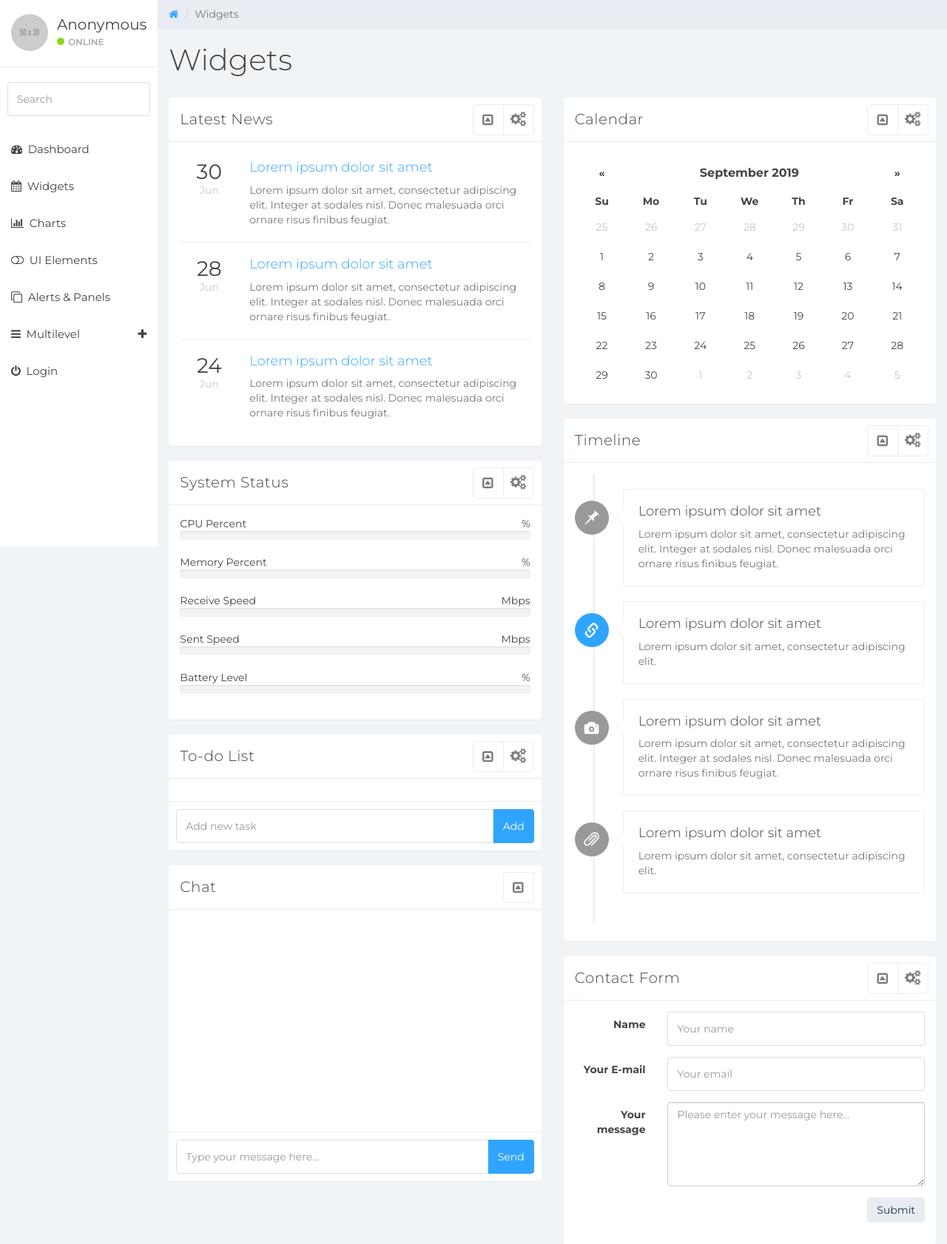
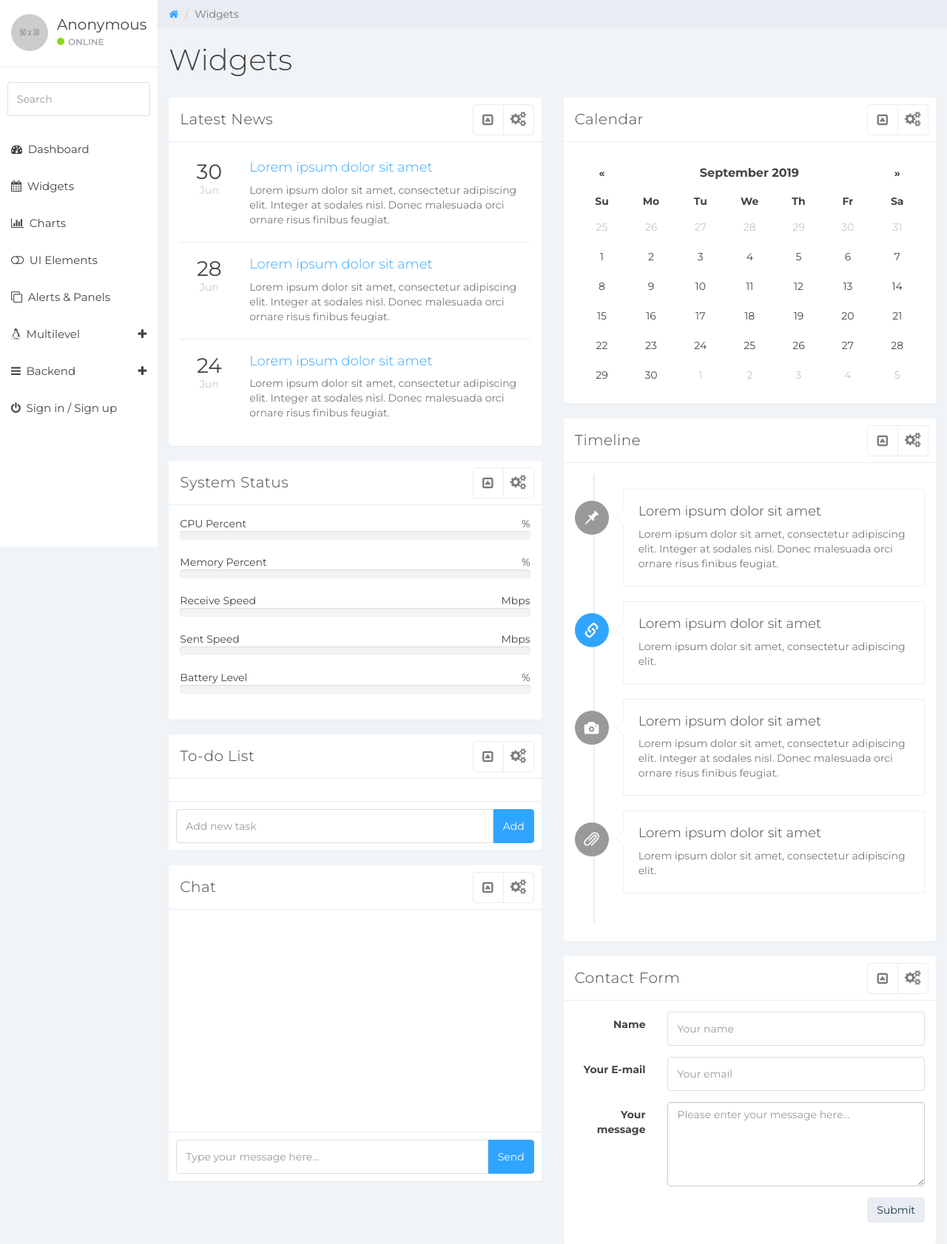
Before and after one commit to Berchem/DjangoDashboard, a Django app: template templates/widgets.html in a window 1280 px wide. Shown: the part 61-1743 px from the top of the page at 74% size. Run offline with Django 3.2, Linux system fonts and the light colour scheme; the template is opened without the code that fills it, so the values that code supplies are empty; grey boxes labelled with a size stand in for pictures from a placeholder-image service; some libraries are stand-ins or nearby versions.

Commit message:
[UPDATE] 20190904

```diff
--- a/Dashboard/urls.py
+++ b/Dashboard/urls.py
@@ -24,6 +24,8 @@
     # url('^login/$', views.login),
     url(r'^accounts/login/$', auth_views.login, name='login'),
     url(r'^accounts/logout/$', auth_views.logout, {'next_page': '/'}, name='logout'),
+    url(r'^accounts/signup/$', auth_views.logout, {'next_page': '/'}, name='logout'),
+
 
     url('^$', views.redirect),
     # url('^index/$', views.index),  # aka /
--- /dev/null
+++ b/Registration/views.py
@@ -0,0 +1,3 @@
+from django.shortcuts import render
+
+# Create your views here.
--- a/SystemUtil/models.py
+++ b/SystemUtil/models.py
@@ -144,6 +144,7 @@
     index = models.IntegerField(primary_key=True)
     item = models.TextField(blank=False, null=False)
     status = models.IntegerField(blank=False, null=False)
+    user = models.TextField(blank=True, null=True)
 
     class Meta:
         managed = False
--- a/static/js/widgets/chat.js
+++ b/static/js/widgets/chat.js
@@ -43,4 +43,4 @@
     })
 })
 
-setInterval("load('chat_status')","5000");
+$('.panel-body').animate({scrollTop: $('.chat-list').height()}, 100);
--- a/static/js/widgets/system-status.js
+++ b/static/js/widgets/system-status.js
@@ -1,6 +1,6 @@
 $(document).ready(function(){
     $('#system_status').on("click", function(){
-        $.getJSON("./system/status",function(ret){
+        $.getJSON("/widgets/system/status", function(ret){
             // cpu
             document.getElementById('cpu_percent_value').innerHTML =  ret["cpu_percent"] + " %";
         	document.getElementById('cpu_percent_progress').style.width = ret["cpu_percent"] + "%";
@@ -23,5 +23,3 @@
 function load(id){
     document.getElementById(id).click();
 }
-
-setInterval("load('system_status')","2500");
--- a/static/js/widgets/to-do-list.js
+++ b/static/js/widgets/to-do-list.js
@@ -1,20 +1,20 @@
 function update_to_do_status(id){
     var index = id.split("-")[1]
-    $.get("./to_do/update/" + index, function(ret){
+    $.get("/widgets/to_do/update/" + index, function(ret){
         document.getElementById(id).checked = (ret["status"] == 1) ? false : true
     })
 }
 
 function delete_to_do_item(id){
     var index = id.split("-")[1]
-    $.get("./to_do/delete/" + index, function(ret){
+    $.get("/widgets/to_do/delete/" + index, function(ret){
         document.getElementById(id).style.display = ret["display"]
     })
 }
 
 function insert_to_do_list(id){
     todo_input = document.getElementById(id)
-    $.get("./to_do/insert/" + todo_input.value, function(ret){
+    $.get("/widgets/to_do/insert/" + todo_input.value, function(ret){
         $(".todo-list").append(ret["list_item"])
     })
     todo_input.value = ""
--- a/static/js/widgets/widgets.js
+++ b/static/js/widgets/widgets.js
@@ -0,0 +1,12 @@
+var system_status = setInterval("load('system_status')","3000");
+var chat_status = setInterval("load('chat_status')","1500");
+var timeout;
+
+$(".dropdown").on("click", function(){
+    clearInterval(system_status)
+    clearInterval(chat_status)
+    setTimeout(function(){
+        system_status = setInterval("load('system_status')","3000");
+        chat_status = setInterval("load('chat_status')","1500");
+    }, 10000)
+})
--- a/templates/index.html
+++ b/templates/index.html
@@ -120,7 +120,7 @@
 			{% if title == "Panels" %} <li class="active"> {% else %} <li> {% endif %}
 				<a href="/panels"><em class="fa fa-clone">&nbsp;</em> Alerts &amp; Panels</a></li>
 			<li class="parent "><a data-toggle="collapse" href="#sub-item-1">
-				<em class="fa fa-navicon">&nbsp;</em> Multilevel <span data-toggle="collapse" href="#sub-item-1" class="icon pull-right"><em class="fa fa-plus"></em></span>
+				<em class="fa fa-linux">&nbsp;</em> Multilevel <span data-toggle="collapse" href="#sub-item-1" class="icon pull-right"><em class="fa fa-plus"></em></span>
 				</a>
 				<ul class="children collapse" id="sub-item-1">
 					<li><a class="" href="#">
@@ -134,10 +134,30 @@
 					</a></li>
 				</ul>
 			</li>
+
+			<li class="parent {% if title == 'Backend' %} active {% endif %}">
+				<a data-toggle="collapse" href="#backend-list">
+					<em class="fa fa-navicon">&nbsp;</em> Backend
+					<span data-toggle="collapse" href="#backend-list" class="icon pull-right">
+						<em class="fa fa-plus"></em>
+					</span>
+				</a>
+				<ul class="children collapse" id="backend-list">
+					<li><a class="" href="#">
+						<span class="fa fa-arrow-right">&nbsp;</span> Sub Item 1
+					</a></li>
+					<li><a class="" href="#">
+						<span class="fa fa-cogs">&nbsp;</span> Sub Item 2
+					</a></li>
+					<li><a class="" href="#">
+						<span class="fa fa-database">&nbsp;</span> Database
+					</a></li>
+				</ul>
+			</li>
 			{% if user.is_active %}
 			<li><a href="/accounts/logout/?next={{request.path}}"><em class="fa fa-power-off">&nbsp;</em> Logout</a></li>
 			{% else %}
-			<li><a href="/accounts/login/?next={{request.path}}"><em class="fa fa-power-off">&nbsp;</em> Login</a></li>
+			<li><a href="/accounts/login/?next={{request.path}}"><em class="fa fa-power-off">&nbsp;</em> Sign in / Sign up</a></li>
 			{% endif %}
 		</ul>
 	</div><!--/.sidebar-->
--- a/templates/registration/login.html
+++ b/templates/registration/login.html
@@ -32,6 +32,7 @@
 							</div>
 							<div class="pull-left">
 								<button type="submit" class="btn btn-primary">Login</button>
+								<a href="/accounts/signup" class="btn btn-primary">Sign up</a>
 							</div>
 							<div class="pull-right">
 								<a id="go-back" onclick="go_previous('{{request.get_full_path}}')" class="btn btn-primary">Cancel</a>
--- a/templates/widgets.html
+++ b/templates/widgets.html
@@ -225,29 +225,29 @@
 				<div class="panel panel-default chat">
 					<div class="panel-heading">
 						Chat
-<!--						<ul class="pull-right panel-settings panel-button-tab-right">-->
-<!--							<li class="dropdown"><a class="pull-right dropdown-toggle" data-toggle="dropdown" href="#">-->
-<!--								<em class="fa fa-cogs"></em>-->
-<!--							</a>-->
-<!--								<ul class="dropdown-menu dropdown-menu-right">-->
-<!--									<li>-->
-<!--										<ul class="dropdown-settings">-->
-<!--											<li><a href="#">-->
-<!--												<em class="fa fa-cog"></em> Settings 1-->
-<!--											</a></li>-->
-<!--											<li class="divider"></li>-->
-<!--											<li><a href="#">-->
-<!--												<em class="fa fa-cog"></em> Settings 2-->
-<!--											</a></li>-->
-<!--											<li class="divider"></li>-->
-<!--											<li><a href="#">-->
-<!--												<em class="fa fa-cog"></em> Settings 3-->
-<!--											</a></li>-->
-<!--										</ul>-->
-<!--									</li>-->
-<!--								</ul>-->
-<!--							</li>-->
-<!--						</ul>-->
+						<ul class="pull-right panel-settings panel-button-tab-right">
+							<li class="dropdown"><a class="pull-right dropdown-toggle" data-toggle="dropdown" href="#">
+								<em class="fa fa-cogs"></em>
+							</a>
+								<ul class="dropdown-menu dropdown-menu-right">
+									<li>
+										<ul class="dropdown-settings">
+											<li><a href="#">
+												<em class="fa fa-cog"></em> Settings 1
+											</a></li>
+											<li class="divider"></li>
+											<li><a href="#">
+												<em class="fa fa-cog"></em> Settings 2
+											</a></li>
+											<li class="divider"></li>
+											<li><a href="#">
+												<em class="fa fa-cog"></em> Settings 3
+											</a></li>
+										</ul>
+									</li>
+								</ul>
+							</li>
+						</ul>
 						<span class="pull-right clickable panel-toggle panel-button-tab-left"><em class="fa fa-toggle-up"></em></span></div>
 					<div class="panel-body">
 						<input type="hidden" id="chat_status" onclick="load('chat_status')">
@@ -459,6 +459,7 @@
 	<script src="/static/js/widgets/system-status.js"></script>
 	<script src="/static/js/widgets/to-do-list.js"></script>
 	<script src="/static/js/widgets/chat.js"></script>
+	<script src="/static/js/widgets/widgets.js"></script>
 {% endblock %}
 
 </body>
```
Also changed, not shown: Futures/views.py (+4 -4 lines), SystemUtil/views.py (+12 -1 lines), Registration/__init__.py (added).
